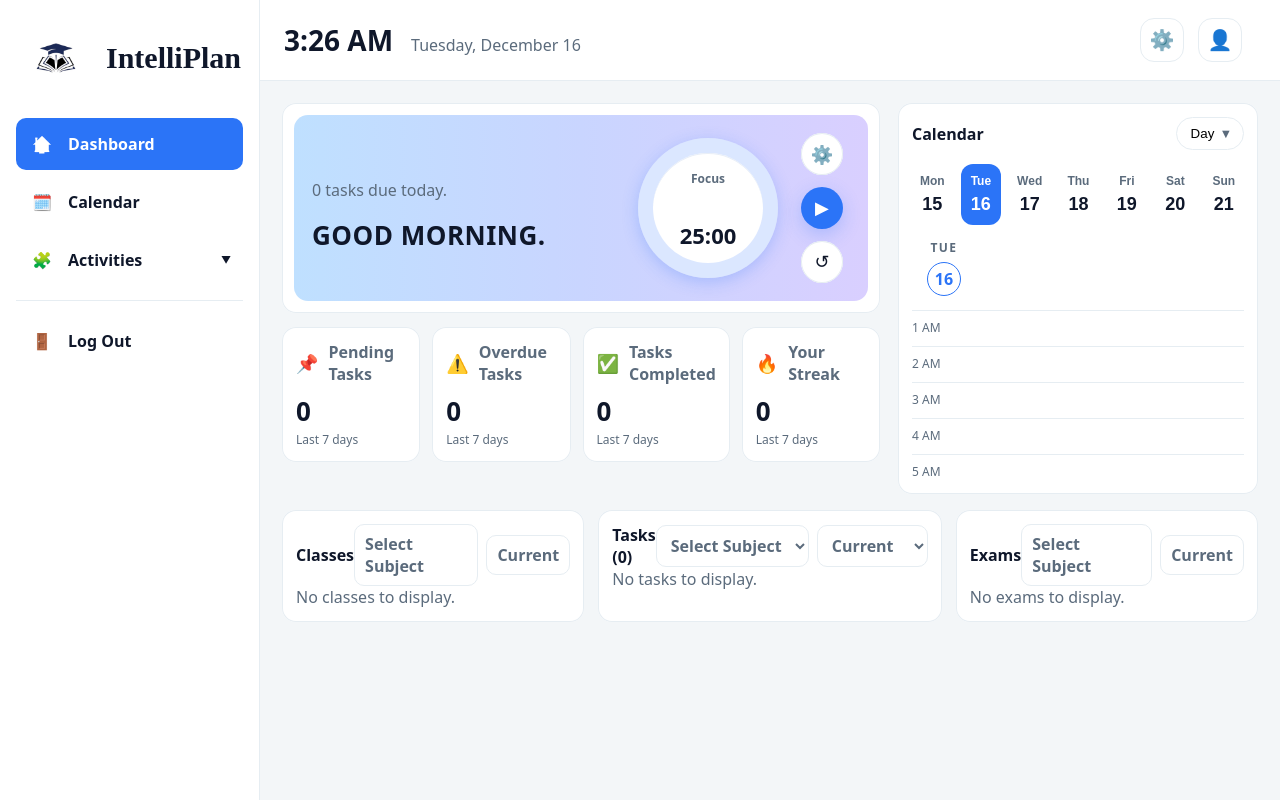
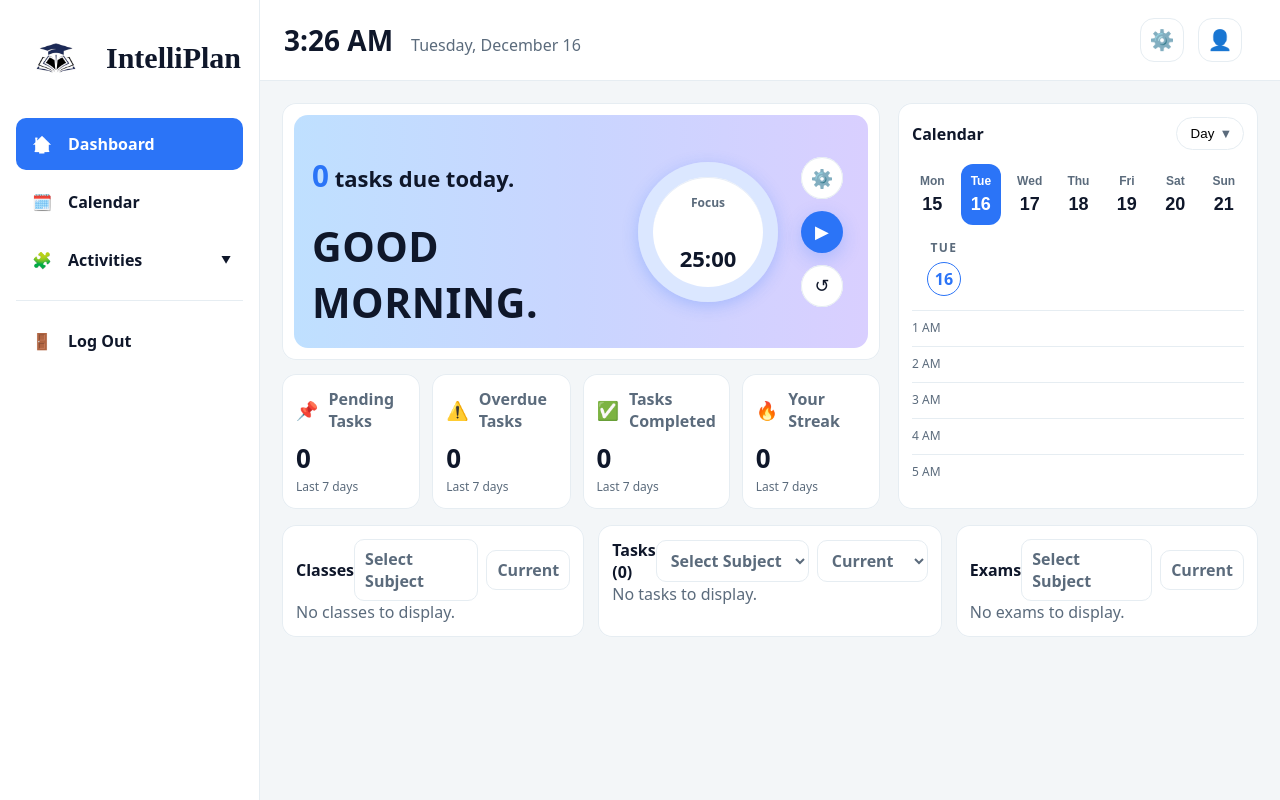
Before and after one commit to churlys/SE-INTELLIPLAN_SOFTWARE-ENGINEERING-GROUP, a PHP site: page /dashboard.php in a window 1280 px wide. Run offline with PHP 8.4, Linux system fonts and the light colour scheme; the visitor is signed in with stand-in values (Sample User, id 1); data that the repository does not hold is empty.

Commit message:
made the dashbard font bigger

```diff
--- a/Proj_IntelliPlan/assets/styles-dashboard.css
+++ b/Proj_IntelliPlan/assets/styles-dashboard.css
@@ -159,8 +159,20 @@ body {
 }
 .focus-info h2 {
   margin: 8px 0 0;
-  font-size: 26px;
+  font-size: clamp(34px, 3.2vw, 54px);
   letter-spacing: 0.5px;
+}
+
+.focus-info .muted {
+  font-size: clamp(22px, 1.6vw, 30px);
+  color: var(--text);
+  font-weight: 600;
+}
+
+.focus-info #dueTodayCount {
+  font-weight: 800;
+  font-size: 1.35em;
+  color: var(--primary);
 }
 .muted { color: var(--muted); }
 
```
